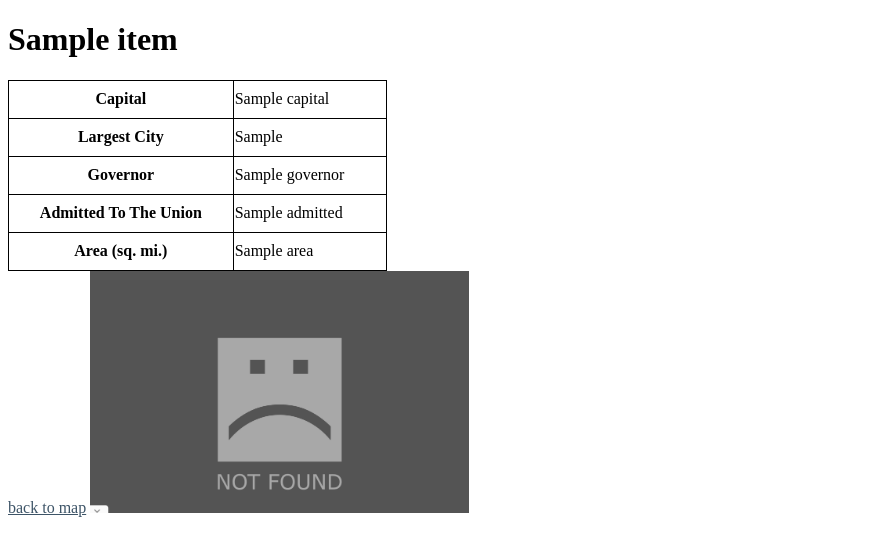
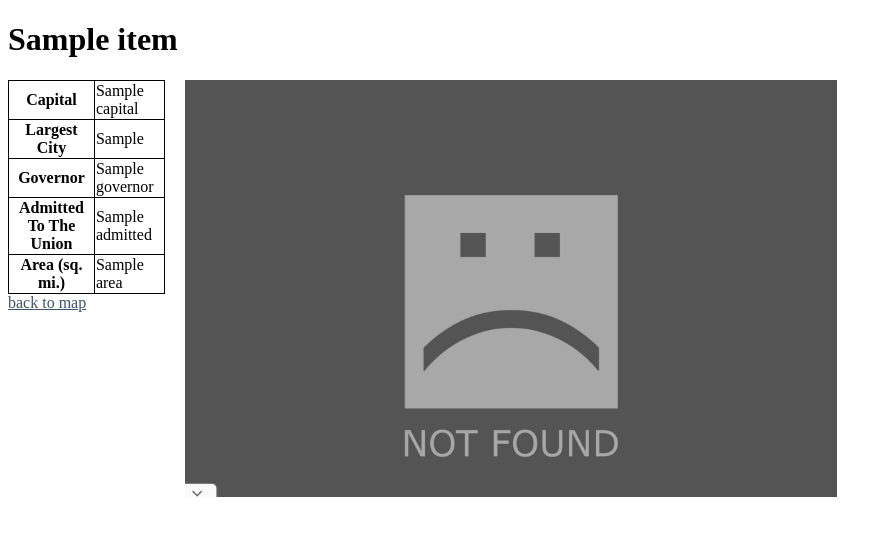
Before and after one commit to bratchea/StateInfoMap, a Flask app: page /state/1 in a window 1280 px wide. Shown: the top 556 px of the page, without its empty margins (0-892 px from the left). Run offline with Flask 2, Linux system fonts and the light colour scheme; a database or web service that is not in the repository returns one stand-in record (values such as "Sample title"); data that the repository does not hold is empty.

Commit message:
reorganize state info page

```diff
--- a/frontend/static/css/style.css
+++ b/frontend/static/css/style.css
@@ -24,7 +24,6 @@ path:hover {
 }
 
 .state_table {
-  width: 30%;
   border: 1px solid;
   border-color: black;
   border-collapse: collapse;
@@ -58,11 +57,17 @@ a {
   column-gap: 20px;
 }
 
+.inforow {
+  display: flex;
+  margin: auto;
+  column-gap: 20px;
+}
+
 p {
   text-decoration: underline;
 }
 
 img {
-  width: 30%;
-  height: 30%;
+  margin: inherit;
+  width: 60%;
 }
--- a/frontend/templates/state_info.j2
+++ b/frontend/templates/state_info.j2
@@ -11,6 +11,8 @@
 
 <body>
     <h1>{{info.name}}</h1>
+    <div class="inforow">
+    <div class="column">
     <table class="state_table">
         <tr>
             <th>
@@ -54,7 +56,11 @@
         </tr>
     </table>
     <a href="{{ request.url_root }}">back to map</a>
+    </div>
+    <div class="column">
     <img src="{{ image }}" alt="An image from {{ info.name }} ">
+    </div>
+    </div>
 </body>
 
 </html>
```
